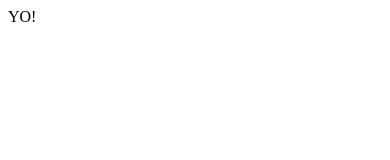
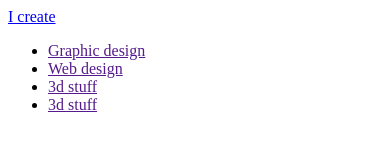
Before and after one commit to jorgeruizm94/jorgeruiz.me, a plain HTML site: page index.html in a window 390 px wide. Drawn offline with Linux system fonts and the light colour scheme.

Commit message:
Mobile Navbar 1

```diff
--- a/index.html
+++ b/index.html
@@ -1,5 +1,4 @@
 <!DOCTYPE html>
-
 <html lang="en">
     <head>
         <meta charset="utf-8">
@@ -10,6 +9,27 @@
         <link rel="stylesheet" href="">
     </head>
     <body>
-YO!
+        <nav class="nabar"></nav>
+        <div class="navbar__container">
+            <a href="#home" id="navbar__logo">I create</a>
+            <div class="navbar__toggle" id="mobile-menu"></div>
+            <span class="bar"></span>
+            <span class="bar"></span>
+            <span class="bar"></span>
+        </div>
+        <ul class="navbar__menu">
+            <li class="navbar__item">
+                <a href="" class="navbar__links" id="home-page">Graphic design</a>
+            </li>
+            <li class="navbar__item">
+                <a href="" class="navbar__links" id="home-page">Web design</a>
+            </li>
+            <li class="navbar__item">
+                <a href="" class="navbar__links" id="home-page">3d stuff</a>
+            </li>
+            <li class="navbar__item">
+                <a href="" class="navbar__links" id="home-page">3d stuff</a>
+            </li>
+        </ul>
     </body>
-</html>
+    </html>
```
